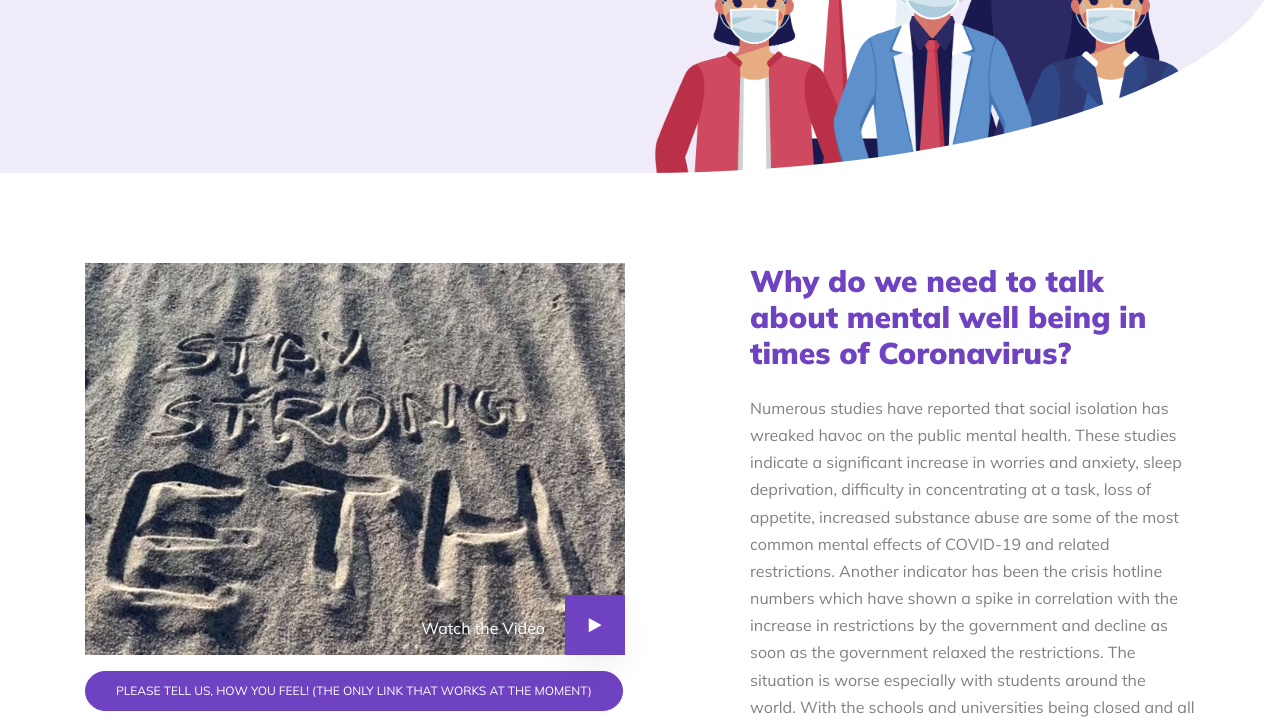
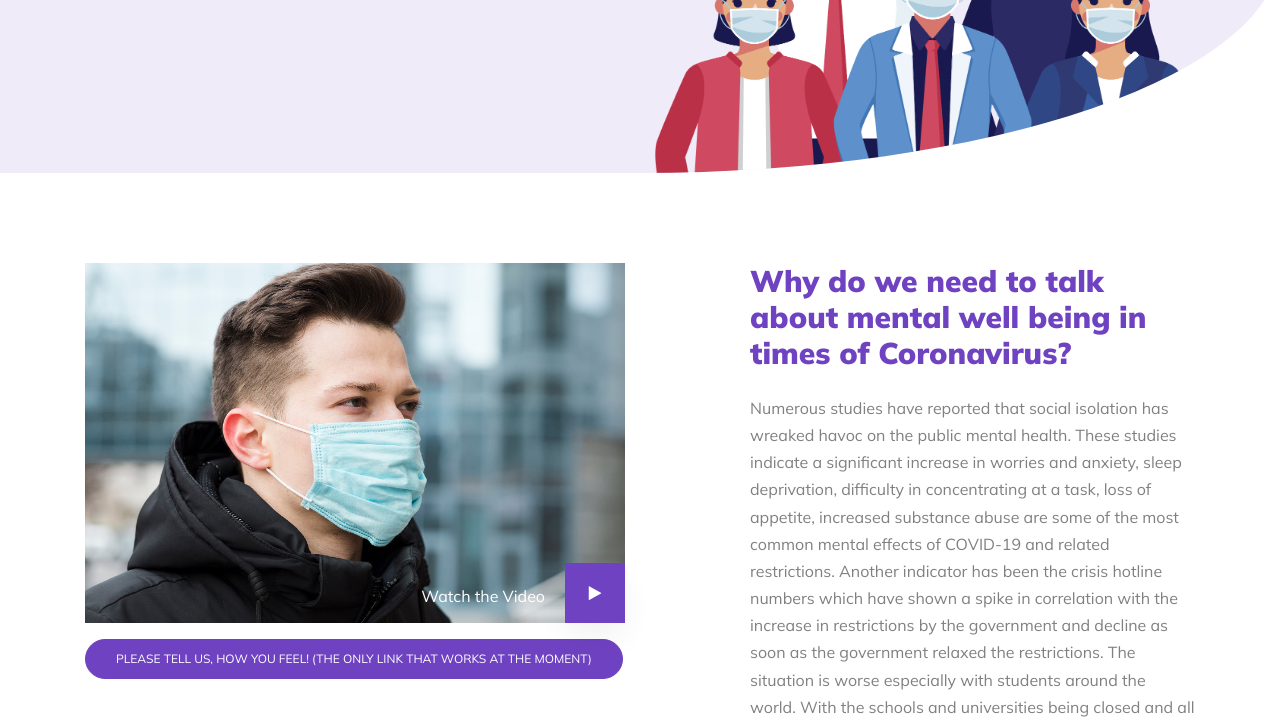
Before and after one commit to ethtogether/ethtogether.github.io, a plain HTML site: page index.html in a window 1280 px wide. Shown: the part 270-989 px from the top of the page. Drawn offline with Linux system fonts and the light colour scheme; files whose address does not match are found by name.

Commit message:
Update index.html

```diff
--- a/index.html
+++ b/index.html
@@ -168,7 +168,7 @@
         <div class="row">
           <div class="col-lg-6 mb-4 mb-lg-0">
             <figure class="img-play-vid">
-              <img src="images/hero_3.JPG" alt="Image" class="img-fluid">
+              <img src="images/hero_1.jpg" alt="Image" class="img-fluid">
               <div class="absolute-block d-flex">
                 <span class="text">Watch the Video</span>
                 <a href="https://www.youtube.com/watch?v=9pVy8sRC440" data-fancybox class="btn-play">
```
